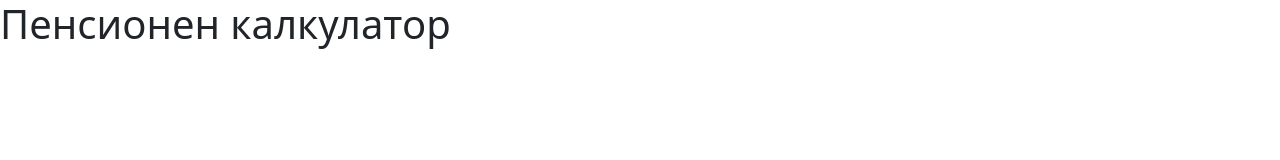
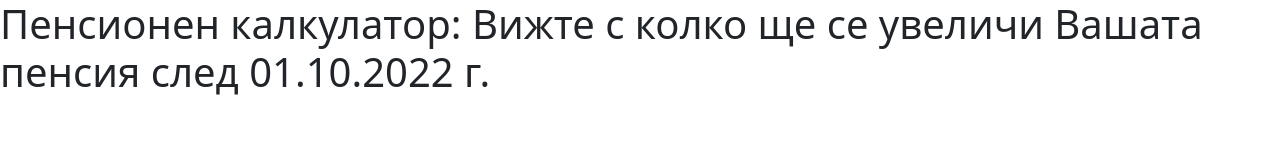
Before and after one commit to ivantcholakov/pension-calculator-2022, a plain HTML site: page index.html in a window 1280 px wide. Drawn offline with nearby package versions, Linux system fonts and the light colour scheme.

Commit message:
A new page title.

```diff
--- a/index.html
+++ b/index.html
@@ -8,10 +8,10 @@
     <!-- Bootstrap CSS -->
     <link href="https://cdn.jsdelivr.net/npm/bootstrap@5.0.2/dist/css/bootstrap.min.css" rel="stylesheet" integrity="sha384-EVSTQN3/azprG1Anm3QDgpJLIm9Nao0Yz1ztcQTwFspd3yD65VohhpuuCOmLASjC" crossorigin="anonymous">
 
-    <title>Пенсионен калкулатор</title>
+    <title>Пенсионен калкулатор: Вижте с колко ще се увеличи Вашата пенсия след 01.10.2022 г.</title>
   </head>
   <body>
-    <h1>Пенсионен калкулатор</h1>
+    <h1>Пенсионен калкулатор: Вижте с колко ще се увеличи Вашата пенсия след 01.10.2022 г.</h1>
 
     <!-- Bootstrap Bundle with Popper -->
     <script src="https://cdn.jsdelivr.net/npm/bootstrap@5.0.2/dist/js/bootstrap.bundle.min.js" integrity="sha384-MrcW6ZMFYlzcLA8Nl+NtUVF0sA7MsXsP1UyJoMp4YLEuNSfAP+JcXn/tWtIaxVXM" crossorigin="anonymous"></script>
```
